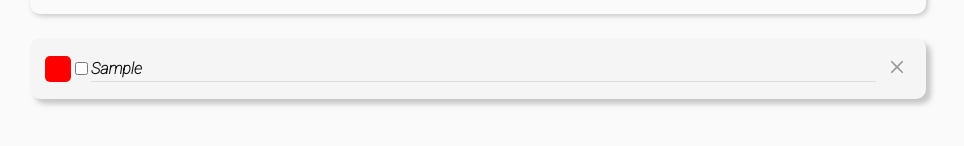
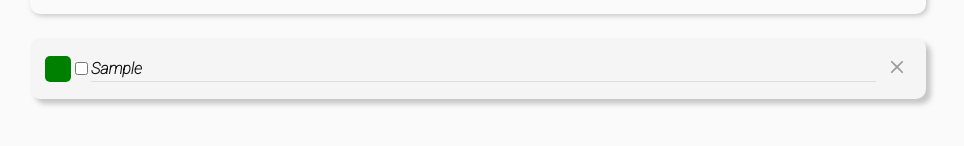
Before and after one commit to luisaugs/todo-react, a React (Create React App) app: page / in a window 1280 px wide. Both pictures are taken after typing "Sample" into the empty fields and a click on the button "Save!". Shown: the part 136-282 px from the top of the page, without its empty margins (162-1126 px from the left). Built offline with nearby package versions, Linux system fonts and the light colour scheme.

Commit message:
modal color

```diff
--- a/src/App.js
+++ b/src/App.js
@@ -1,43 +1,27 @@
-import { useEffect, useState } from 'react';
+import { useContext, useState } from 'react';
 
 import Input from './components/Input';
 import MsgAlert from './components/MsgAlert';
 import NoTodos from './components/NoTodos';
 import TodoElement from './components/TodoElement';
+import { GlobalContext } from './context/GlobalContext';
 
 function App() {
 
-  const [todos, setTodos] = useState([])
+
   const [alert, setAlert] = useState(false)
+  const { todos } = useContext(GlobalContext)
 
-  //add todo to array
-  const addTodo = (todo) => {
+  // const iterateFunction = (obj, id) => {
 
-    setTodos((old) => [...old, todo])
+  //   if (obj.id === id) {
+  //     obj.completed = !obj.completed
+  //   }
 
-  }
+  //   return obj
+  // }
 
-    //remove todo from array
-    const removeTodo = (id) => {
 
-      setTodos((prev) => prev.filter((todo) => todo.id !== id))
-
-    }
-
-  const iterateFunction = (obj, id) => {
-
-    if (obj.id === id) {
-      obj.completed = !obj.completed
-    }
-
-    return obj
-  }
-
-  const checkCompleted = (id) => {
-
-    setTodos(todos.map((item) => iterateFunction(item, id)))
-
-  }
 
   const closeModal = () => {
     setAlert(false)
@@ -47,18 +31,6 @@ function App() {
     setAlert(true)
   }
 
-  useEffect(() => {
-    if (localStorage.getItem('todos')) {
-      setTodos(JSON.parse(localStorage.getItem('todos')))
-    }
-  }, [])
-
-
-  useEffect(() => {
-    localStorage.setItem('todos', JSON.stringify(todos))
-  }, [todos])
-
-
   return (
     <div className="App">
       <h1>
@@ -66,18 +38,19 @@ function App() {
       </h1>
 
       <Input
-        addTodo={addTodo}
+        // addTodo={addTodo}
         openModal={openModal}
       />
       {todos &&
         todos.map((todo) => (
           <TodoElement
             key={todo.id}
-            body={todo.body}
-            id={todo.id}
-            completed={todo.completed}
-            removeTodo={removeTodo}
-            checkCompleted={checkCompleted}
+            // body={todo.body}
+            // id={todo.id}
+            // completed={todo.completed}
+            {...todo}
+            // removeTodo={removeTodo}
+            // checkCompleted={checkCompleted}
           />
         ))
       }
--- a/src/components/Input.js
+++ b/src/components/Input.js
@@ -1,11 +1,13 @@
-import { useState } from 'react';
+import { useContext, useState } from 'react';
+import { GlobalContext } from '../context/GlobalContext';
 import './Input.css';
 
 
-const Input = ({ addTodo, openModal}) => {
+const Input = ({ openModal }) => {
 
 
     const [body, setBody] = useState("");
+    const {addTodo}=useContext(GlobalContext);
 
 
 
@@ -13,7 +15,7 @@ const Input = ({ addTodo, openModal}) => {
 
         e.preventDefault();
 
-        if(!body) {
+        if (!body) {
             openModal()
             return
         }
@@ -21,12 +23,14 @@ const Input = ({ addTodo, openModal}) => {
         addTodo({
             id: Date.now(),
             body: body,
-            priority: "high",
+            priority: p[parseInt(Math.random() * 3)],
             completed: false
         })
 
         setBody("")
     }
+
+    const p = ["high", "low", "medium"]
 
 
     return (
--- a/src/components/ModalDelete.js
+++ b/src/components/ModalDelete.js
@@ -1,10 +1,10 @@
+import { useContext } from 'react';
+import { GlobalContext } from '../context/GlobalContext';
 import './MsgAlert.css';
 
-const ModalDelete = ({ closeModalDelete, id, removeTodo }) => {
+const ModalDelete = ({ closeModalDelete, id }) => {
 
-    const deleteTodo = (id) => {
-        removeTodo(id)
-    }
+    const { removeTodo} = useContext(GlobalContext);
 
 
     return (
@@ -21,7 +21,7 @@ const ModalDelete = ({ closeModalDelete, id, removeTodo }) => {
                     </button>
                     <button
                         className="delete-btn"
-                        onClick={() => deleteTodo(id)}
+                        onClick={() => removeTodo(id)}
                     >
                         Delete
                     </button>
--- a/src/components/ModalSelector.js
+++ b/src/components/ModalSelector.js
@@ -1,7 +1,14 @@
+import { useContext } from 'react';
+import { GlobalContext } from '../context/GlobalContext';
 import './ModalSelector.css';
 
 
-const ModalSelector = ({ closeModalSelector, priority }) => {
+const ModalSelector = ({ closeModalSelector, id }) => {
+
+
+    const { checkColor } = useContext(GlobalContext);
+
+
     return (
         <div className="main-modal-selector" onClick={closeModalSelector}>
             <div className="main-card-selector">
@@ -9,19 +16,19 @@ const ModalSelector = ({ closeModalSelector, priority }) => {
                 <div className="btn-container cont">
                     <button
                         className="btn btn-priority-high"
-                        value="high"
+                        onClick={() => checkColor(id, "high")}
                     >
                         HIGH
                     </button>
                     <button
                         className="btn btn-priority-med"
-                        value="medium"
+                        onClick={() => checkColor(id, "medium")}
                     >
                         MEDIUM
                     </button>
                     <button
                         className="btn btn-priority-low"
-                        value="low"
+                        onClick={()=>checkColor(id,"low")}
                     >
                         LOW
                     </button>
--- a/src/components/TodoElement.js
+++ b/src/components/TodoElement.js
@@ -1,40 +1,30 @@
-import { useState } from 'react';
+import { useContext, useState } from 'react';
 import ModalDelete from './ModalDelete';
 import { X } from 'react-bootstrap-icons';
 import './TodoElement.css';
 import ModalSelector from './ModalSelector';
+import { GlobalContext } from '../context/GlobalContext';
 
 
 
-const TodoElement = ({ id, body, priority, completed, checkCompleted, removeTodo }) => {
+const TodoElement = ({ id, body, priority, completed }) => {
 
 
     const [isChecked, setIsChecked] = useState(false)
     const [modalDelete, setModalDelete] = useState(false);
     const [modSelector, setModSelector] = useState(false);
+    const { checkCompleted } = useContext(GlobalContext);
 
     const handleOnChange = () => {
         setIsChecked(!isChecked);
-        checkCompleted(id)
-    };
-
-
-    const handleDelete = () => {
-        setModalDelete(true)
+        checkCompleted(id);
     }
 
-    const closeModalDelete = () => {
-        setModalDelete(false)
+    const priorities = {
+        high: "priority-red",
+        medium: "priority-blue",
+        low: "priority-green"
     }
-
-    const closeModalSelector = () => {
-        setModSelector(false)
-    }
-
-
-
-
-
 
     return (
         <>
@@ -42,8 +32,8 @@ const TodoElement = ({ id, body, priority, completed, checkCompleted, removeTodo
                 {/* <div className="container-card" key={id}> */}
                 <div className={`container-card ${completed ? "check-on" : ""}`} key={id}>
                     <div
-                        className="priority-btn priority-red"
-                        onClick={()=>{setModSelector(true)}}
+                        className={`priority-btn ${priorities[priority]}`}
+                        onClick={() => { setModSelector(true) }}
                     ></div>
                     <div>
                         <input
@@ -55,7 +45,7 @@ const TodoElement = ({ id, body, priority, completed, checkCompleted, removeTodo
                     <div className="p-text">{body}</div>
                     <div
                         className="delete-icon"
-                        onClick={() => handleDelete()}
+                        onClick={() => setModalDelete(true)}
                     >
                         <X className="" />
                     </div>
@@ -64,15 +54,16 @@ const TodoElement = ({ id, body, priority, completed, checkCompleted, removeTodo
 
             {modalDelete &&
                 <ModalDelete
-                    closeModalDelete={closeModalDelete}
+                    closeModalDelete={() => setModalDelete(false)}
                     id={id}
-                    removeTodo={removeTodo}
+                // removeTodo={removeTodo}
                 />
             }
 
             {modSelector &&
                 <ModalSelector
-                    closeModalSelector={closeModalSelector}
+                    closeModalSelector={() => setModSelector(false)}
+                    id={id}
                 />
             }
 
--- /dev/null
+++ b/src/context/GlobalContext.js
@@ -0,0 +1,63 @@
+import React, { createContext, useState, useEffect } from 'react'
+
+export const GlobalContext = createContext()
+
+export default function GlobalProvider({ children }) {
+
+    const [todos, setTodos] = useState([])
+
+
+    //add todo to array
+    const addTodo = (todo) => {
+
+        setTodos((old) => [...old, todo])
+
+    }
+
+    //remove todo from array
+    const removeTodo = (id) => {
+
+        setTodos((prev) => prev.filter((todo) => todo.id !== id))
+
+    }
+
+    const checkCompleted = (id) => {
+
+        setTodos(todos.map(item => item.id === id ? { ...item, completed: !item.completed } : item))
+
+    }
+
+    const checkColor= (id, priority) => {
+
+        setTodos(todos.map(item => item.id === id ? { ...item, priority } : item))
+
+    }
+
+
+
+    useEffect(() => {
+        if (localStorage.getItem('todos')) {
+            setTodos(JSON.parse(localStorage.getItem('todos')))
+        }
+    }, [])
+
+    useEffect(() => {
+        localStorage.setItem('todos', JSON.stringify(todos))
+    }, [todos])
+
+
+    const values = {
+        todos,
+        setTodos,
+        addTodo,
+        removeTodo,
+        checkCompleted,
+        checkColor
+    }
+
+    return (
+        <GlobalContext.Provider value={values}>
+            {children}
+        </GlobalContext.Provider>
+    )
+}
--- a/src/index.js
+++ b/src/index.js
@@ -2,11 +2,14 @@ import React from 'react';
 import ReactDOM from 'react-dom';
 import './index.css';
 import App from './App';
+import GlobalProvider from './context/GlobalContext';
 
 
 ReactDOM.render(
   <React.StrictMode>
-    <App />
+    <GlobalProvider>
+      <App />
+    </GlobalProvider>
   </React.StrictMode>,
   document.getElementById('root')
 );
```
Also changed, not shown: 1 other file (tests, documents, lock files or other folders).
